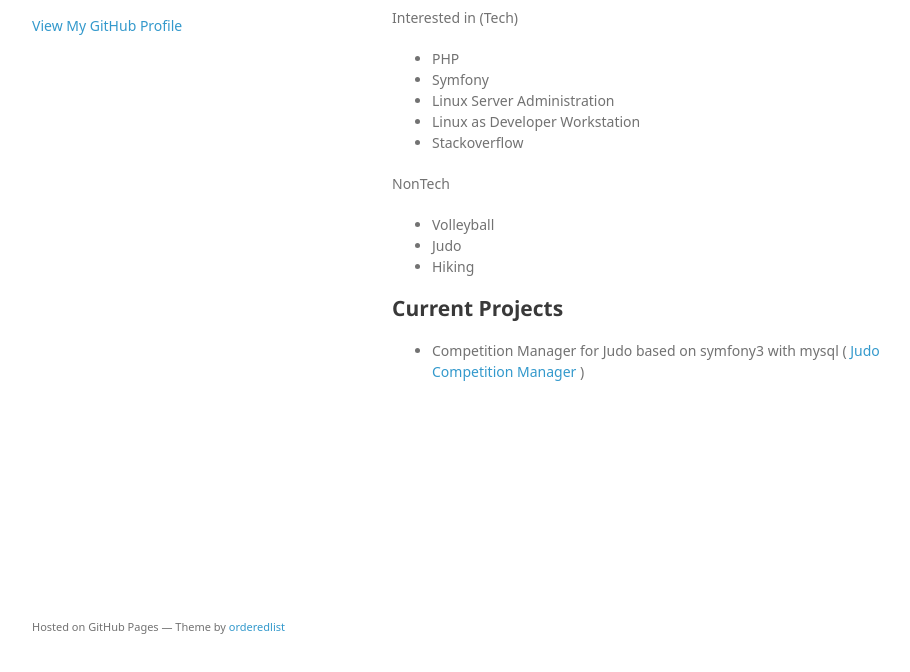
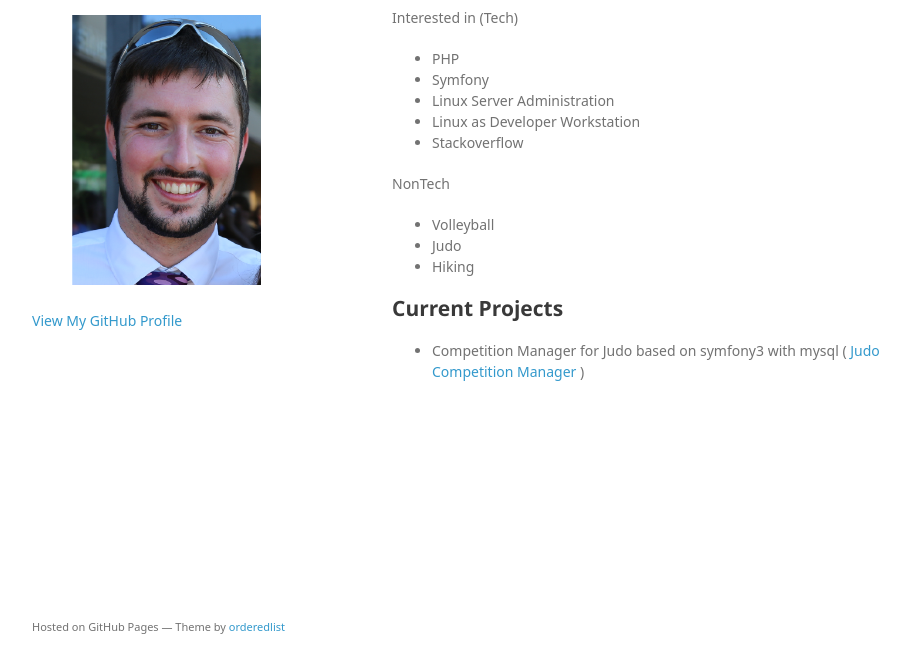
Before and after one commit to florian25686/florian25686.github.io, a plain HTML site: page index.html in a window 1280 px wide. Shown: the part 94-766 px from the top of the page, without its empty margins (178-1088 px from the left). Drawn offline with Linux system fonts and the light colour scheme; a web font is replaced by a local one.

Commit message:
Added Profilepicture to the page

```diff
--- a/index.html
+++ b/index.html
@@ -16,7 +16,7 @@
     <div class="wrapper">
       <header>
         <h1>Florian25686</h1>
-        <p></p>
+        <p><img src="../images/GitProfile.png" alt="Profile Picture"></p>
 
 
         <p class="view"><a href="https://github.com/florian25686">View My GitHub Profile</a></p>
```
Also changed, not shown: images/GitProfile.png (added).
